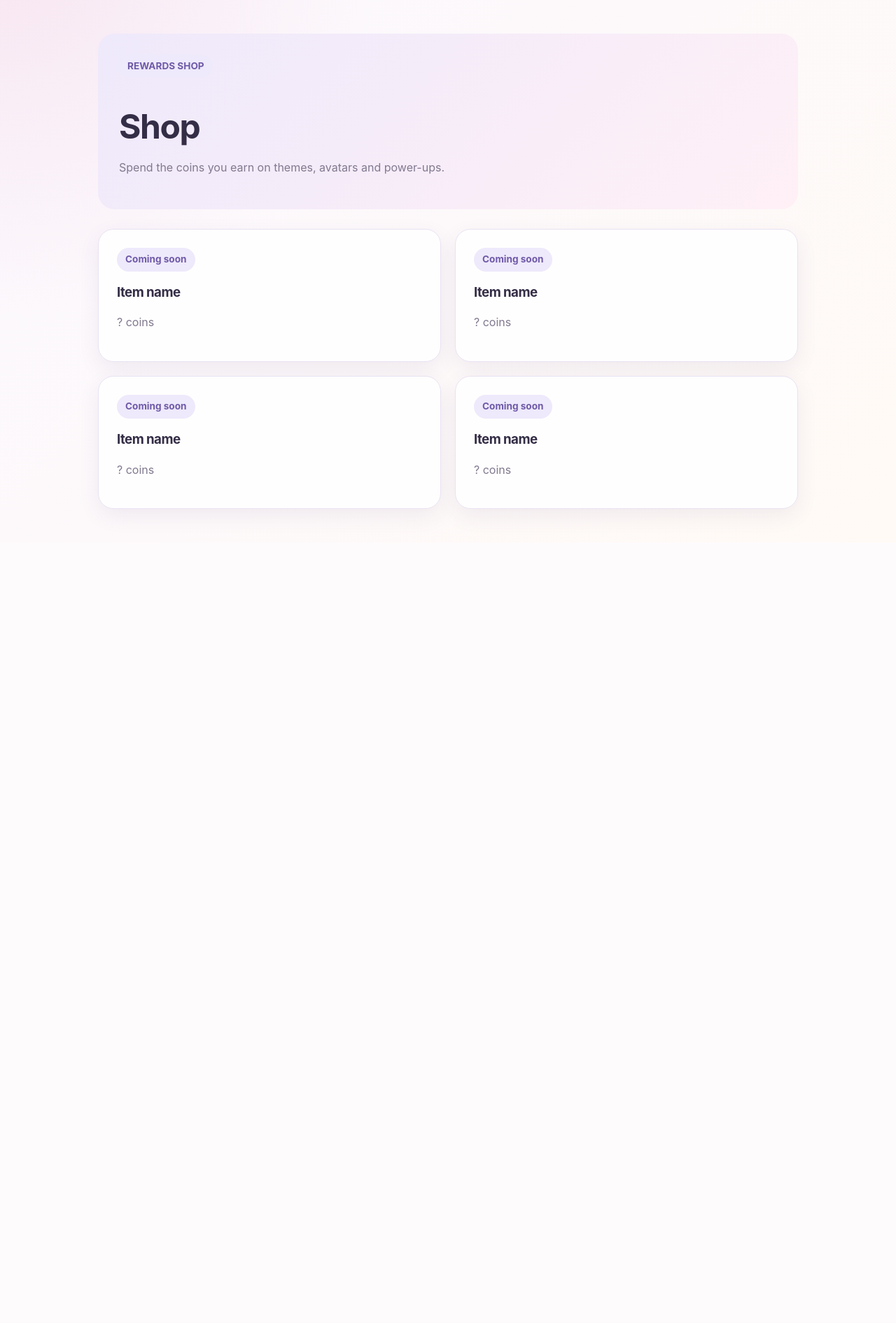
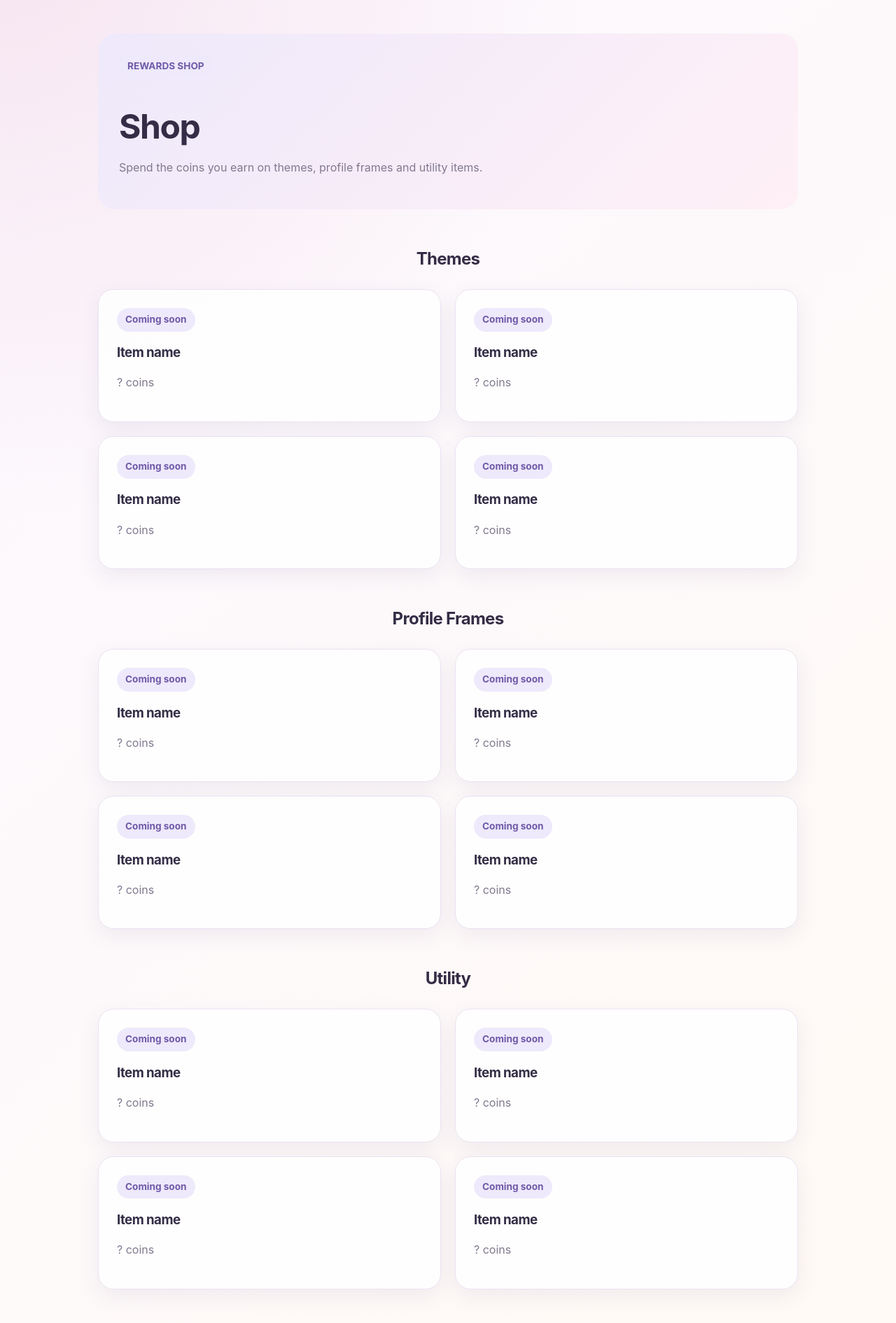
Before and after one commit to fardosaNoor/QuestLog, a Spring Boot app: page /shop in a window 1280 px wide. Shown: the part 89-1979 px from the top of the page at 70% size. Before the commit the page ends 827 px from the top, so only its background shows below. Run offline with Spring Boot 4, Linux system fonts and the light colour scheme; the visitor is signed in with stand-in values (Sample User, id 1); some of the project's set-up classes (security, data sources, template engines, error pages and the like) are left out, and stand-ins take their place.

Commit message:
split shop into sections

```diff
--- a/src/main/resources/static/css/style.css
+++ b/src/main/resources/static/css/style.css
@@ -295,3 +295,8 @@ button:focus-visible, a:focus-visible {
     font-weight: 700;
     white-space: nowrap;
 }
+
+.shop-heading {
+    text-align: center;
+    margin-top: 56px;
+}
--- a/src/main/resources/templates/shop.html
+++ b/src/main/resources/templates/shop.html
@@ -18,13 +18,68 @@
         </div>
     </nav>
 
-    <main>
+        <main>
         <section class="welcome">
             <span class="badge">REWARDS SHOP</span>
             <h1>Shop</h1>
-            <p>Spend the coins you earn on themes, avatars and power-ups.</p>
+            <p>Spend the coins you earn on themes, profile frames and utility items.</p>
         </section>
 
+        <h2 class="shop-heading">Themes</h2>
+        <div class="dashboard-grid">
+            <section class="card">
+                <span class="badge">Coming soon</span>
+                <h3>Item name</h3>
+                <p>? coins</p>
+            </section>
+
+            <section class="card">
+                <span class="badge">Coming soon</span>
+                <h3>Item name</h3>
+                <p>? coins</p>
+            </section>
+
+            <section class="card">
+                <span class="badge">Coming soon</span>
+                <h3>Item name</h3>
+                <p>? coins</p>
+            </section>
+
+            <section class="card">
+                <span class="badge">Coming soon</span>
+                <h3>Item name</h3>
+                <p>? coins</p>
+            </section>
+        </div>
+
+        <h2 class="shop-heading">Profile Frames</h2>
+        <div class="dashboard-grid">
+            <section class="card">
+                <span class="badge">Coming soon</span>
+                <h3>Item name</h3>
+                <p>? coins</p>
+            </section>
+
+            <section class="card">
+                <span class="badge">Coming soon</span>
+                <h3>Item name</h3>
+                <p>? coins</p>
+            </section>
+
+            <section class="card">
+                <span class="badge">Coming soon</span>
+                <h3>Item name</h3>
+                <p>? coins</p>
+            </section>
+
+            <section class="card">
+                <span class="badge">Coming soon</span>
+                <h3>Item name</h3>
+                <p>? coins</p>
+            </section>
+        </div>
+
+        <h2 class="shop-heading">Utility</h2>
         <div class="dashboard-grid">
             <section class="card">
                 <span class="badge">Coming soon</span>
```
